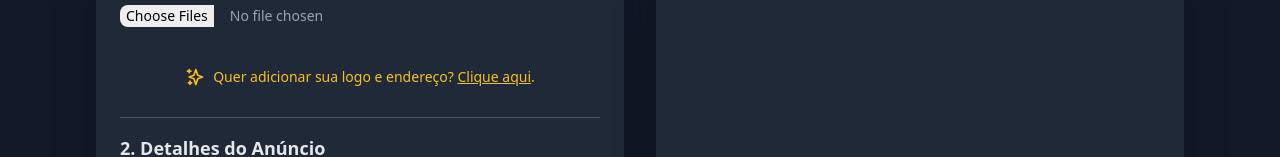
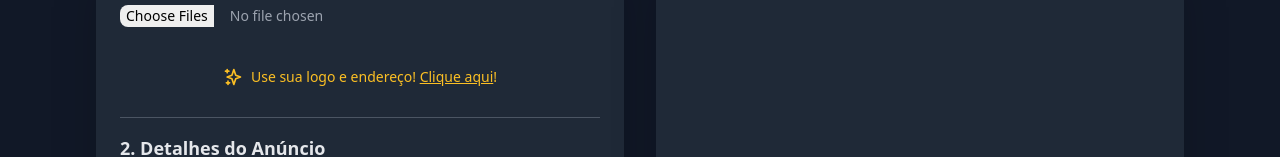
Before and after one commit to bhdspro/criadordeanuncio, a plain HTML site: page index.html in a window 1280 px wide. Shown: the part 199-356 px from the top of the page. Drawn offline with nearby package versions, Linux system fonts and the light colour scheme; no server answers.

Commit message:
Update index.html

```diff
--- a/index.html
+++ b/index.html
@@ -107,7 +107,7 @@
                                 <svg xmlns="http://www.w3.org/2000/svg" class="h-5 w-5" fill="none" viewBox="0 0 24 24" stroke="currentColor" stroke-width="2">
                                     <path stroke-linecap="round" stroke-linejoin="round" d="M5 3v4M3 5h4M6 17v4m-2-2h4m5-16l2.286 6.857L21 12l-5.714 2.143L13 21l-2.286-6.857L5 12l5.714-2.143L13 3z"></path>
                                 </svg>
-                                <span>Quer adicionar sua logo e endereço? <span class="underline group-hover:no-underline">Clique aqui</span>.</span>
+                                <span>Use sua logo e endereço! <span class="underline group-hover:no-underline">Clique aqui</span>!</span>
                             </button>
                         </div>
                     </div>
```
